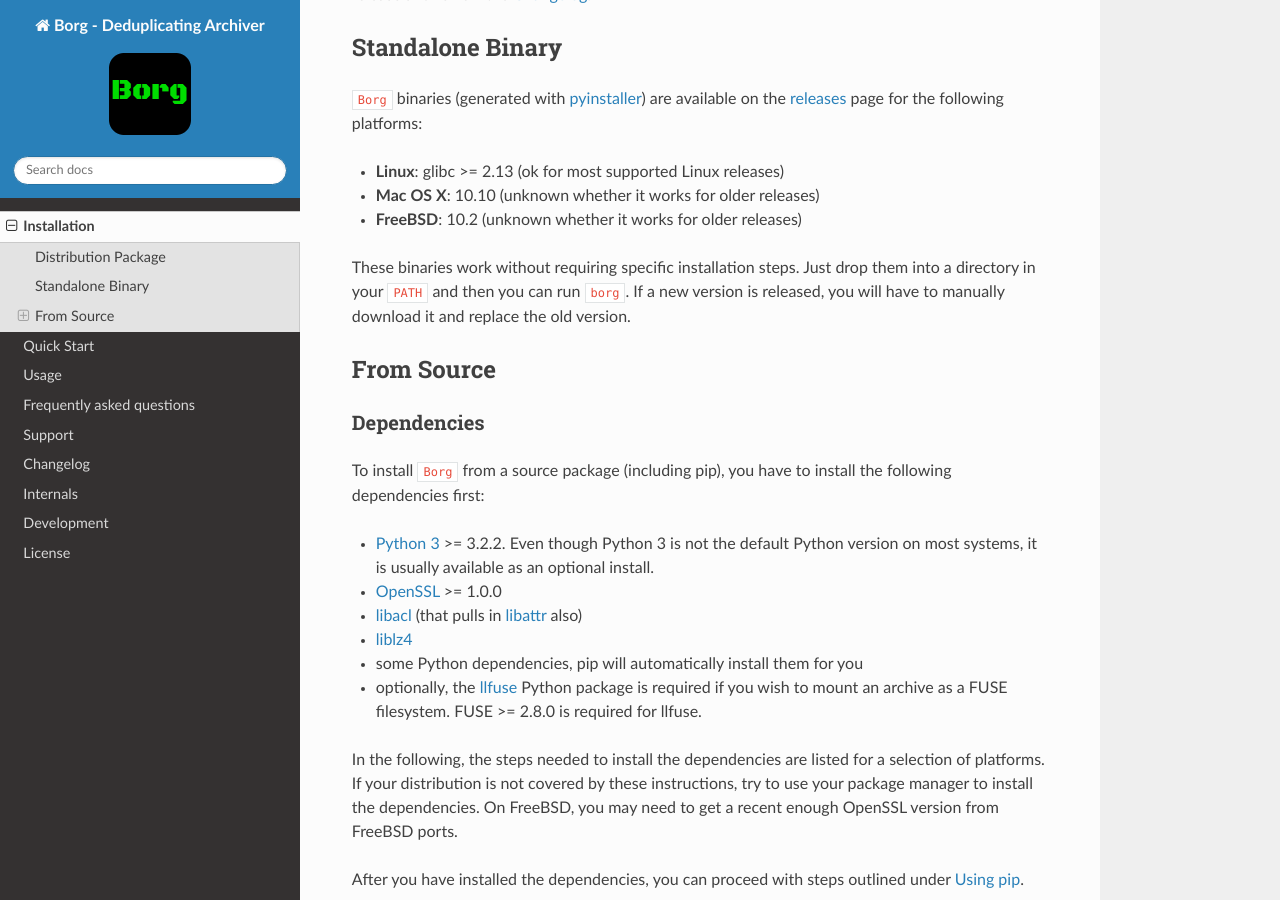
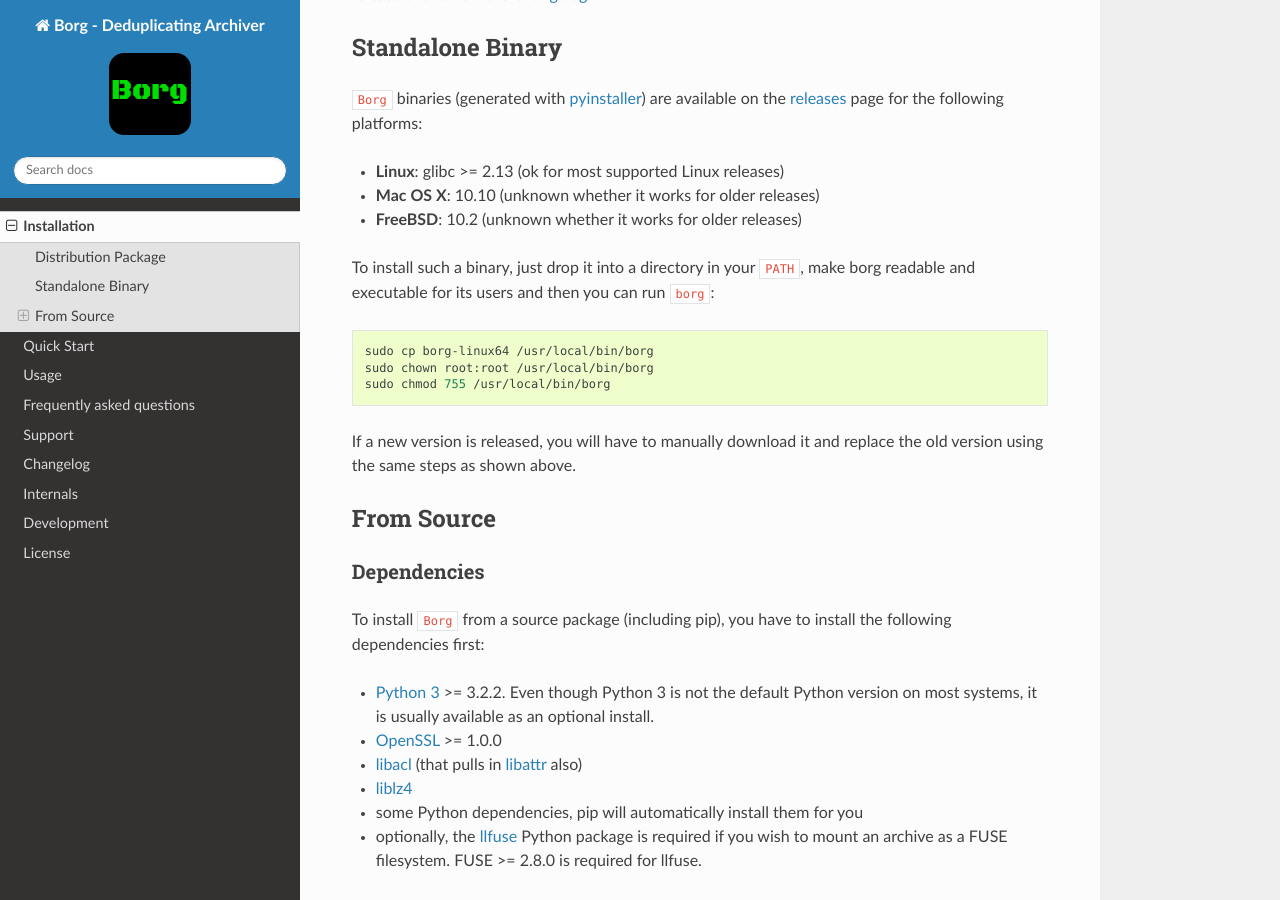
Before and after one commit to borgbackup/borg, a Sphinx documentation site: the page built from docs/installation.rst, in a window 1280 px wide and 900 px high, scrolled down 885 px. Built offline with Sphinx 7.4.7 and the Read the Docs theme 2.0.0, drawn with Linux system fonts in a browser that asks for light colours; the version number could not be read and is left out.

Commit message:
more precise binary installation steps

```diff
--- a/docs/installation.rst
+++ b/docs/installation.rst
@@ -62,10 +62,15 @@
 * **Mac OS X**: 10.10 (unknown whether it works for older releases)
 * **FreeBSD**: 10.2 (unknown whether it works for older releases)
 
-These binaries work without requiring specific installation steps. Just drop
-them into a directory in your ``PATH`` and then you can run ``borg``. If a new
-version is released, you will have to manually download it and replace the old
-version.
+To install such a binary, just drop it into a directory in your ``PATH``,
+make borg readable and executable for its users and then you can run ``borg``::
+
+    sudo cp borg-linux64 /usr/local/bin/borg
+    sudo chown root:root /usr/local/bin/borg
+    sudo chmod 755 /usr/local/bin/borg
+
+If a new version is released, you will have to manually download it and replace
+the old version using the same steps as shown above.
 
 .. _pyinstaller: http://www.pyinstaller.org
 .. _releases: https://github.com/borgbackup/borg/releases
```
